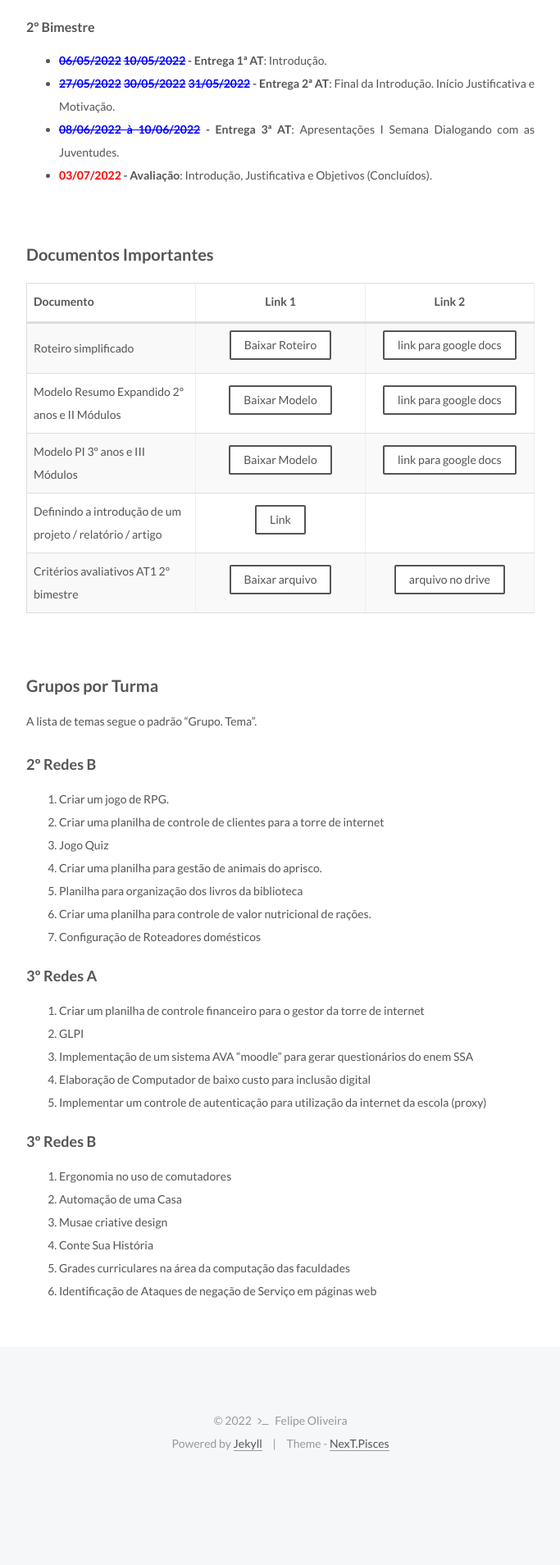
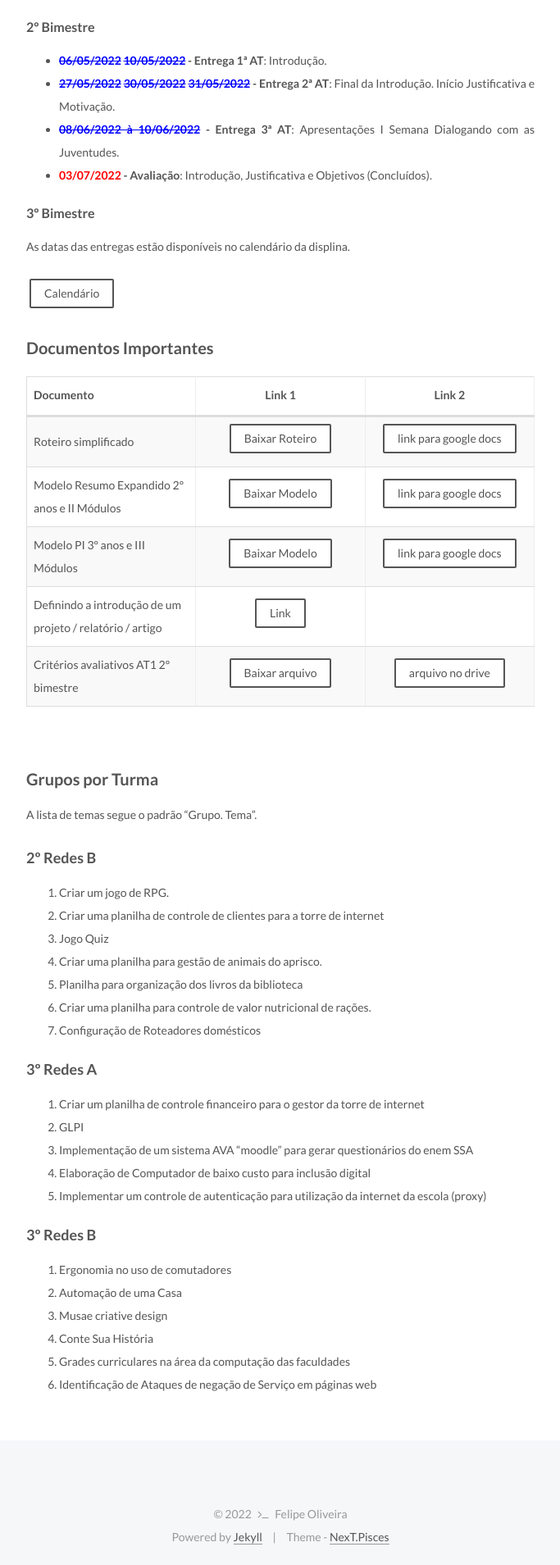
Before and after one commit to fdoliv/fdoliv.github.io, a Jekyll site: the page built from courses/pi/index.md, in a window 1280 px wide. Shown: the part 1196-3105 px from the top of the page at 82% size, without its empty margins (428-1111 px from the left). Built offline with Jekyll 4.4.1, drawn with Linux system fonts in a browser that asks for light colours; before the commit the page ends 2991 px from its top, so only the background shows below that.

Commit message:
Teste calendário de notas

```diff
--- a/courses/pi/index.md
+++ b/courses/pi/index.md
@@ -38,6 +38,11 @@ Exemplo de envio:
 * **<span style="color:red">03/07/2022</span> - Avaliação**: Introdução, Justificativa e Objetivos (Concluídos).
 
 
+#### 3º Bimestre
+
+As datas das entregas estão disponíveis no calendário da displina.
+
+<a href="https://calendar.google.com/calendar/u/1?cid=M2JlY3RudWpmajM0YWlmNmRubzdsdXE3NmdAZ3JvdXAuY2FsZW5kYXIuZ29vZ2xlLmNvbQ" target="blank" class="btn">Calendário</a>
 <br/>
 ## Documentos Importantes
 
```
